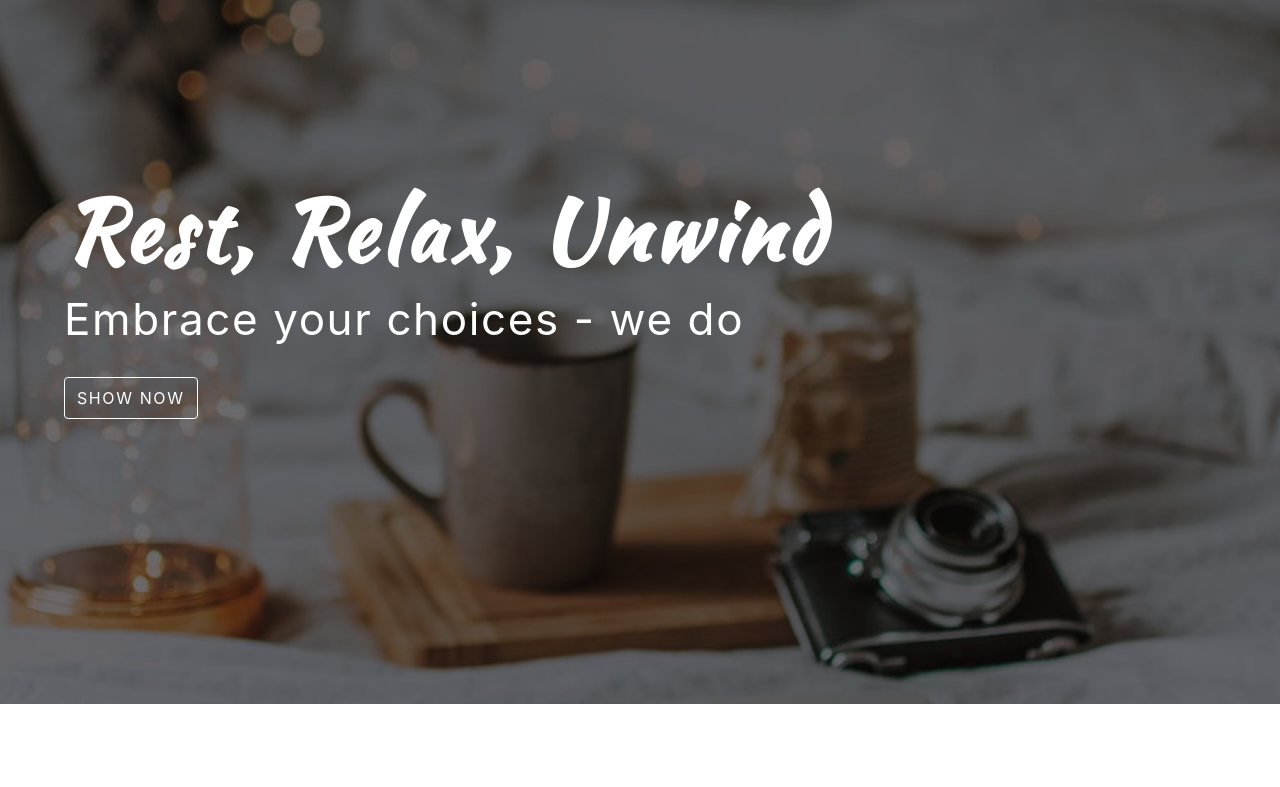
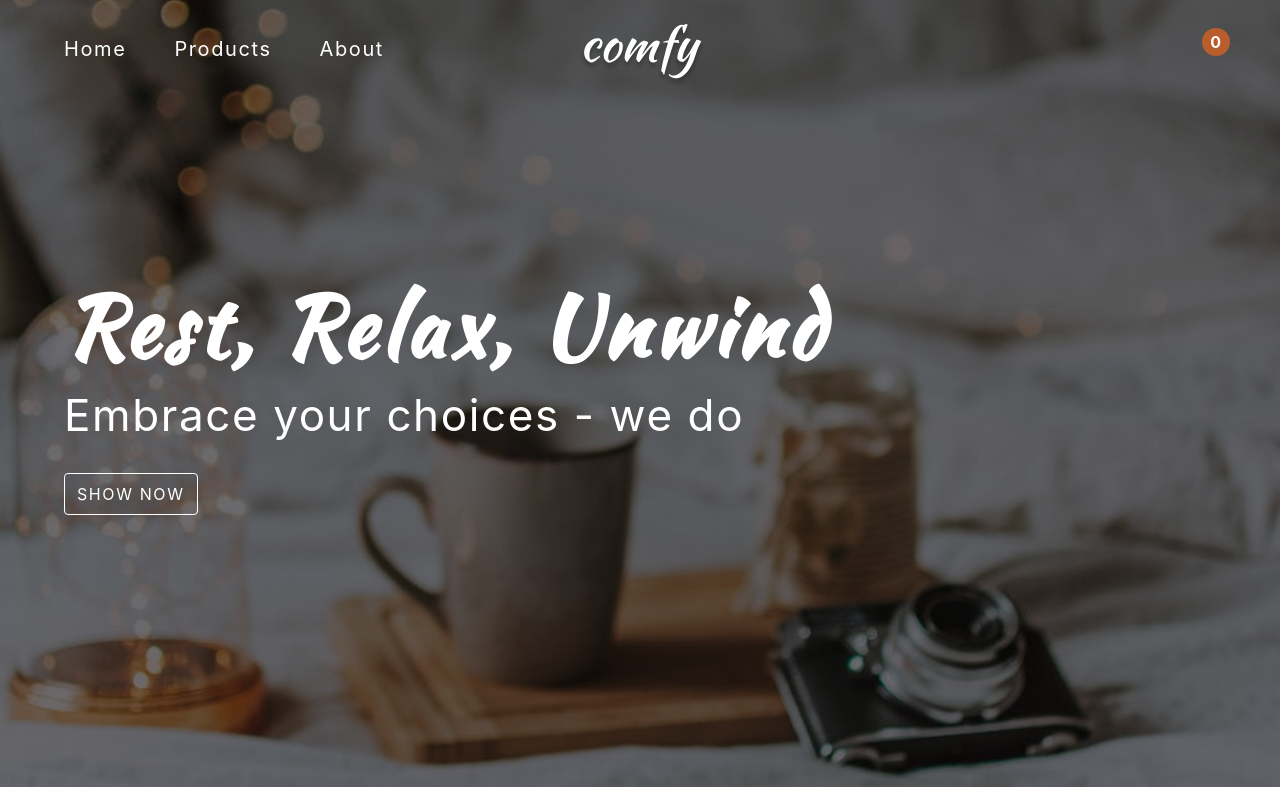
Before and after one commit to GummadiPraveenRoy/comfy-store, a React (Vite) app: page / in a window 1280 px wide. Shown: the top 787 px of the page. Built offline with nearby package versions, Linux system fonts and the light colour scheme; no server answers.

Commit message:
updated app.jsx and cart_functionality

```diff
--- a/package.json
+++ b/package.json
@@ -11,7 +11,8 @@
   },
   "dependencies": {
     "react": "^19.3.1",
-    "react-dom": "^19.3.1"
+    "react-dom": "^19.3.1",
+    "react-router-dom": "^7.18.5"
   },
   "devDependencies": {
     "@eslint/js": "^10.0.1",
--- a/src/App.jsx
+++ b/src/App.jsx
@@ -1,12 +1,27 @@
-import { useState } from 'react'
 import './App.css'
 import Home from './pages/Home'
+import { CartProvider } from './context/CartContext'
+import { BrowserRouter, Route, Routes } from 'react-router-dom'
+import Layout from './components/Layout'
+import Products from './pages/Products'
+import NotFound from './pages/NotFound'
 
 function App() {
 
   return (
     <>
-      <Home/>
+     <CartProvider>
+        <Routes>
+          <Route element={<Layout/>}>
+            <Route index element={<Home />} />
+            <Route path="products" element={<Products/>} />
+            {/* <Route path="products/:id" element={<SingleProduct/>} /> */}
+            {/* <Route path="about" element={<About />} /> */}
+            <Route path="*" element={<NotFound/>} />
+          </Route>
+        </Routes>
+    </CartProvider>
+
     </>
   )
 }
--- a/src/components/CartSidebar.jsx
+++ b/src/components/CartSidebar.jsx
@@ -1,4 +1,4 @@
-import { useCart } from './context/CartContext';
+import { useCart } from '../context/CartContext';
 import CartList from '../features/cart/CartList';
 import CartTotal from '../features/cart/CartTotal';
 
```
Also changed, not shown: src/hooks/useCart.js (deleted), 1 other file (tests, documents, lock files or other folders).
